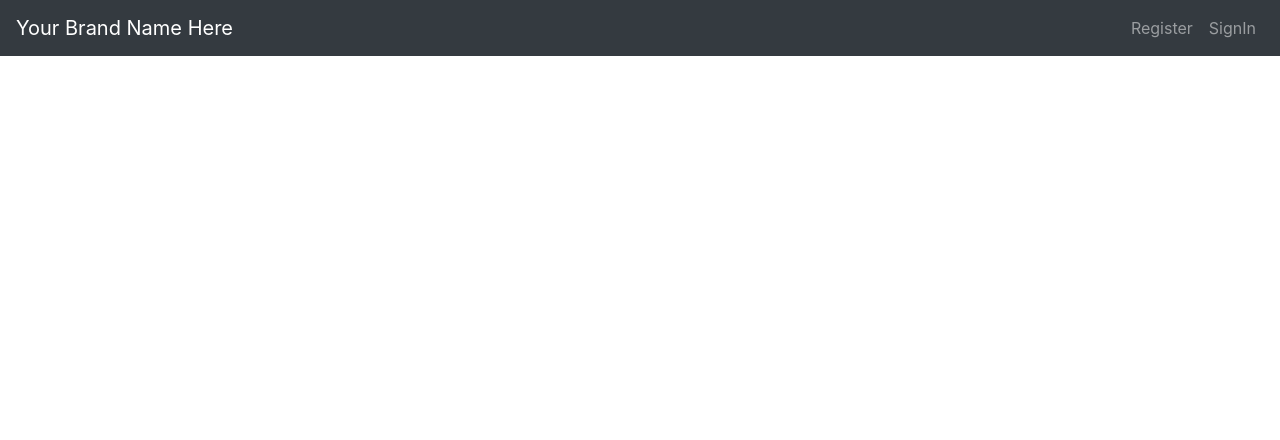
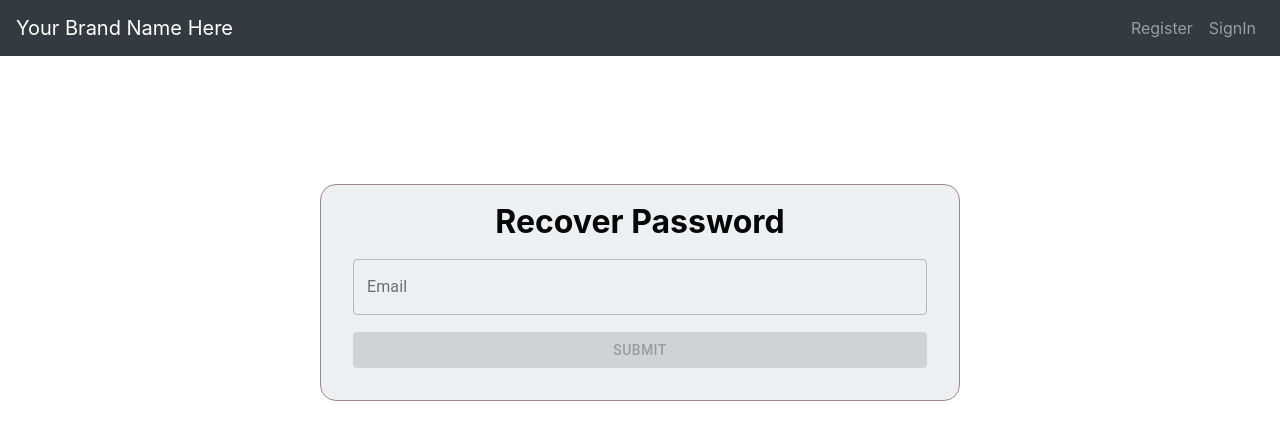
Before and after one commit to Akbar-khan-neosoft/myapp, a React (Create React App) app in the folder myapp/: page /forgetpassword in a window 1280 px wide. Shown: the top 440 px of the page. Built offline with nearby package versions, Linux system fonts and the light colour scheme.

Commit message:
forget assword page designed and integrated along with validation

```diff
--- a/myapp/package.json
+++ b/myapp/package.json
@@ -8,6 +8,7 @@
     "@testing-library/user-event": "^7.2.1",
     "react": "^16.13.1",
     "react-dom": "^16.13.1",
+    "react-router": "^5.2.0",
     "react-scripts": "3.4.1"
   },
   "scripts": {
--- a/myapp/src/App.js
+++ b/myapp/src/App.js
@@ -1,16 +1,14 @@
 import React, { Component } from 'react'
-import {BrowserRouter,Route,Switch} from 'react-router-dom'
+import {BrowserRouter} from 'react-router-dom'
 import Layout from './Components/Layout/Layout'
-import Login from './Pages/Login'
-import Signup from './Pages/Signup'
+import AppRoutes from './App_Routes/AppRoutes'
 
 class App extends Component{
   render(){
     return(
       <BrowserRouter>
       <Layout>
-        <Route exact path="/login" component={Login}/>
-        <Route exact path="/register" component={Signup}/>
+       <AppRoutes/>
       </Layout>
       </BrowserRouter>
     )
--- /dev/null
+++ b/myapp/src/App_Routes/AppRoutes.js
@@ -0,0 +1,22 @@
+import React from 'react'
+import { Route, Switch } from 'react-router-dom';
+import Homepage from '../Pages/Homepage';
+import Login from '../Pages/Login';
+import Signup from '../Pages/Signup';
+import ForgetPassword from '../Pages/ForgetPassword';
+
+function AppRoutes() {
+    return (
+
+
+        <Switch>
+            <Route exact path="/" component={Homepage} />
+            <Route exact path="/login" component={Login} />
+            <Route exact path="/register" component={Signup} />
+            <Route exact path="/forgetpassword" component={ForgetPassword}/>
+        </Switch>
+
+    )
+}
+
+export default AppRoutes;
--- /dev/null
+++ b/myapp/src/Assets/CSS/ForgetPassword.css
@@ -0,0 +1,42 @@
+.signupcontainer{
+   padding-top: 7%;
+   padding-bottom: 7%;
+    background-color: rgb(183, 241, 229);
+}
+.formcontainer{
+    width: 70%;
+    margin-left: 15%;
+    margin-right: 15%;
+    background-color: rgba(43, 33, 33, 0.459);
+    border: 5px double rgb(228, 186, 186);
+    border-radius: 2%;
+}
+
+.socialregistercontainer{
+    width: 70%;
+    margin-left: 15%;
+    margin-right: 15%;
+    margin-top: 5%;
+}
+.formrow{
+    width: 80%;
+    margin-left: 10%;
+    margin-right: 10%;
+    margin-top: 1%;
+}
+.formheading{
+    text-align: center;
+    width: 80%;
+    margin-left: 10%;
+    margin-right: 10%;
+    margin-top: 2%;
+    margin-bottom: 2%;
+}
+
+.registerbutton{
+    width: 80%;
+    margin-left: 10%;
+    margin-right: 10%;
+    margin-top: 2%;
+    margin-bottom: 5%;
+}
--- a/myapp/src/Components/Header/LoggedInHeader.js
+++ b/myapp/src/Components/Header/LoggedInHeader.js
@@ -1,15 +1,16 @@
 import React, { Component } from 'react'
-import {Link} from 'react-router-dom'
+import {Link,withRouter} from 'react-router-dom'
 
 
 class LoggedInHeader extends Component {
-    constructor(props){
-        super(props)
+    constructor(){
+        super()
     }
 
     onSignoutHandle=(e)=>{
         e.preventDefault()
         localStorage.setItem("login","false")
+        this.props.history.push("/")
     }
 
     render() {
@@ -30,4 +31,4 @@ class LoggedInHeader extends Component {
     }
 }
 
-export default LoggedInHeader
+export default withRouter(LoggedInHeader)
--- /dev/null
+++ b/myapp/src/Pages/ForgetPassword.js
@@ -0,0 +1,84 @@
+import React, { Component } from 'react'
+import '../Assets/CSS/ForgetPassword.css'
+import { TextField, Button, FormControl } from '@material-ui/core';
+import { EMAIL_REGEX, customErrorMessages } from '../Utils/Validation'
+
+
+
+
+class ForgetPassword extends Component {
+
+    constructor() {
+        super()
+        this.state = {
+            email: '',
+            error: {
+                emailError: false,
+                errorMessage: ''
+            },
+            disableButton: true
+        }
+    }
+
+    onChangeHandle = (e) => {
+        e.preventDefault()
+        this.setState({ email: e.target.value })
+    }
+
+    validate = () => {
+
+        this.setState({ error: { emailError: false, errorMessage: '' } });
+
+        if (this.state.email === '' || !EMAIL_REGEX.test(this.state.email)) {
+            const { valueMissing, patternMismatch } = customErrorMessages.email;
+            const errorMsg = this.state.email === "" ? valueMissing : patternMismatch;
+            this.setState({ error: { emailError: true, errorMessage: errorMsg }, disableButton: true });
+        }
+        else {
+            this.setState({ disableButton: false })
+        }
+    }
+
+    onSubmitHandle = (e) => {
+        e.preventDefault()
+        const { email } = this.state
+        alert("email sent, check ur inbox")
+
+    }
+
+    render() {
+
+        // console.log("emailrend",this.state.email, this.state.error);
+
+
+        return (
+            <div className="logincontainer">
+                <div className="formtitle">
+                    Recover Password
+                </div>
+                <form className="form">
+                    <div>
+                        <FormControl fullWidth>
+                            <TextField
+                                type="email"
+                                name="email"
+                                label="Email"
+                                variant="outlined"
+                                onChange={this.onChangeHandle}
+                                onBlur={this.validate}
+                            />
+                        </FormControl>
+                        {this.state.error.emailError ? (
+                            <span style={{ color: 'red', fontSize: '10px', fontWeight: '700' }}>
+                                {this.state.error.errorMessage}
+                            </span>
+                        ) : null}</div>
+                    <Button type="submit" fullWidth variant="contained" color="primary" style={{ marginTop: "3%" }} onClick={this.onSubmitHandle} disabled={this.state.disableButton}>Submit</Button>
+                </form>
+
+            </div>
+        )
+    }
+}
+
+export default ForgetPassword
--- /dev/null
+++ b/myapp/src/Pages/Homepage.js
@@ -0,0 +1,11 @@
+import React, { Component } from 'react'
+
+class Homepage extends Component{
+  render(){
+    return(
+     <div>hello</div>
+    )
+  }
+}
+
+export default Homepage
--- a/myapp/src/Pages/Login.js
+++ b/myapp/src/Pages/Login.js
@@ -51,7 +51,7 @@ class Login extends Component {
                     <TextField required margin="normal" type="password" name="password" fullWidth label="Password" variant="outlined" onChange={this.onChangeHandle} />
                     <Button type="submit" fullWidth variant="contained" color="primary" style={{marginTop:"3%"}} onClick={this.onSubmitHandle}>Sign In</Button>
                     <Grid container>
-                        <Grid item xs><a href="#" variant="body2">Forgot password?</a></Grid>
+                        <Grid item xs><Link to="/forgetpassword" variant="body2">Forgot password?</Link></Grid>
                         <Grid item><Link to="/register" variant="body2">Don't have an account? Sign Up</Link></Grid>
                     </Grid>
                 </form>
```
Also changed, not shown: 1 other file (tests, documents, lock files or other folders).
